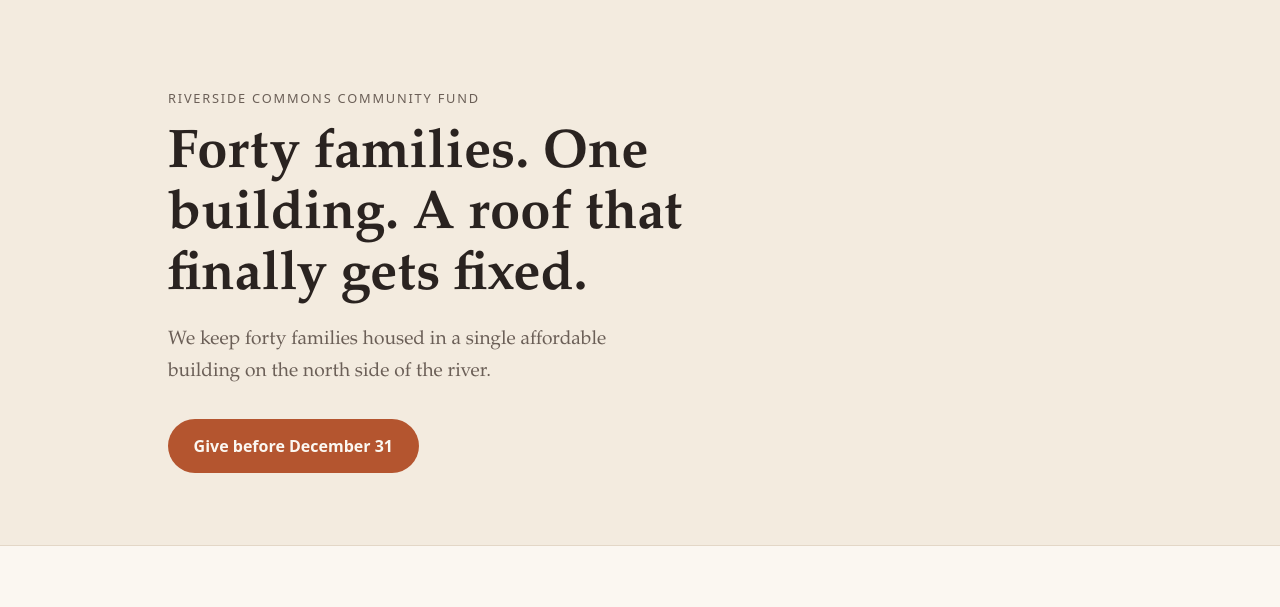
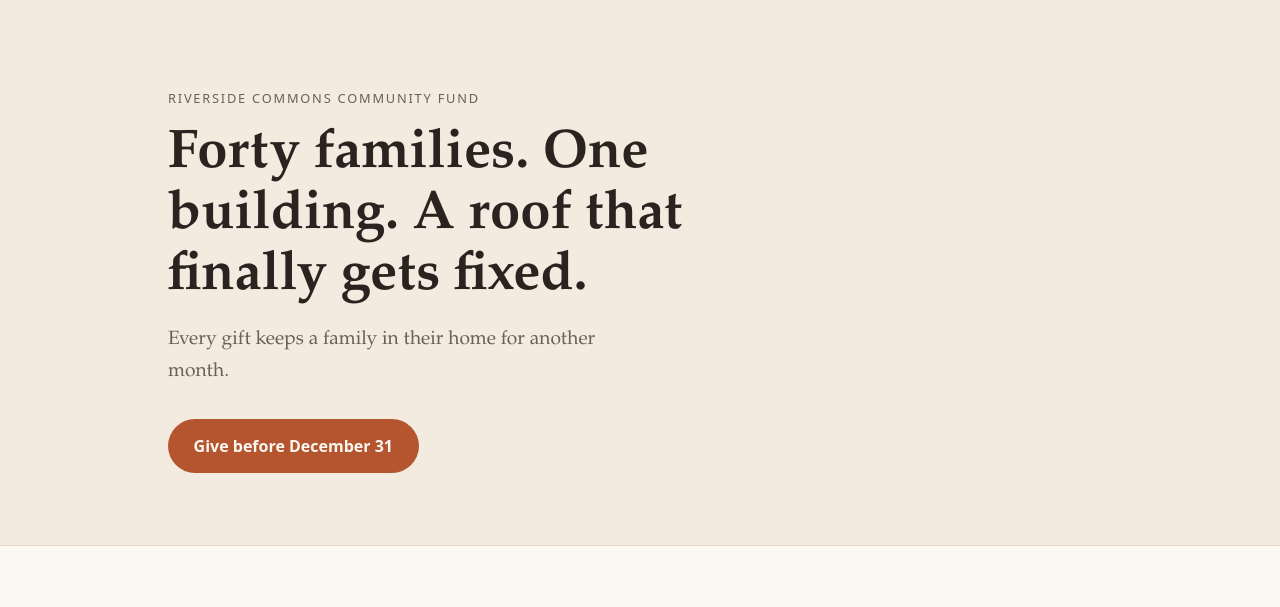
Before and after one commit to Moldyfries/donor-impact-site, an Astro site: page / in a window 1280 px wide. Shown: the top 607 px of the page. Built offline with nearby package versions, Linux system fonts and the light colour scheme; Astro itself is replaced by a stand-in of ours.

Commit message:
Hero only: tighten the mission line
Co-Authored-By: Claude Opus 5 <noreply@anthropic.com>

```diff
--- a/src/pages/index.astro
+++ b/src/pages/index.astro
@@ -58,7 +58,7 @@ const goal = '$15,000';
         <p class="eyebrow">Riverside Commons Community Fund</p>
         <h1>Forty families. One building. A roof that finally gets fixed.</h1>
         <p class="mission">
-          We keep forty families housed in a single affordable building on the north side of the river.
+          Every gift keeps a family in their home for another month.
         </p>
         <a class="btn" href="#give">Give before December 31</a>
       </div>
```
